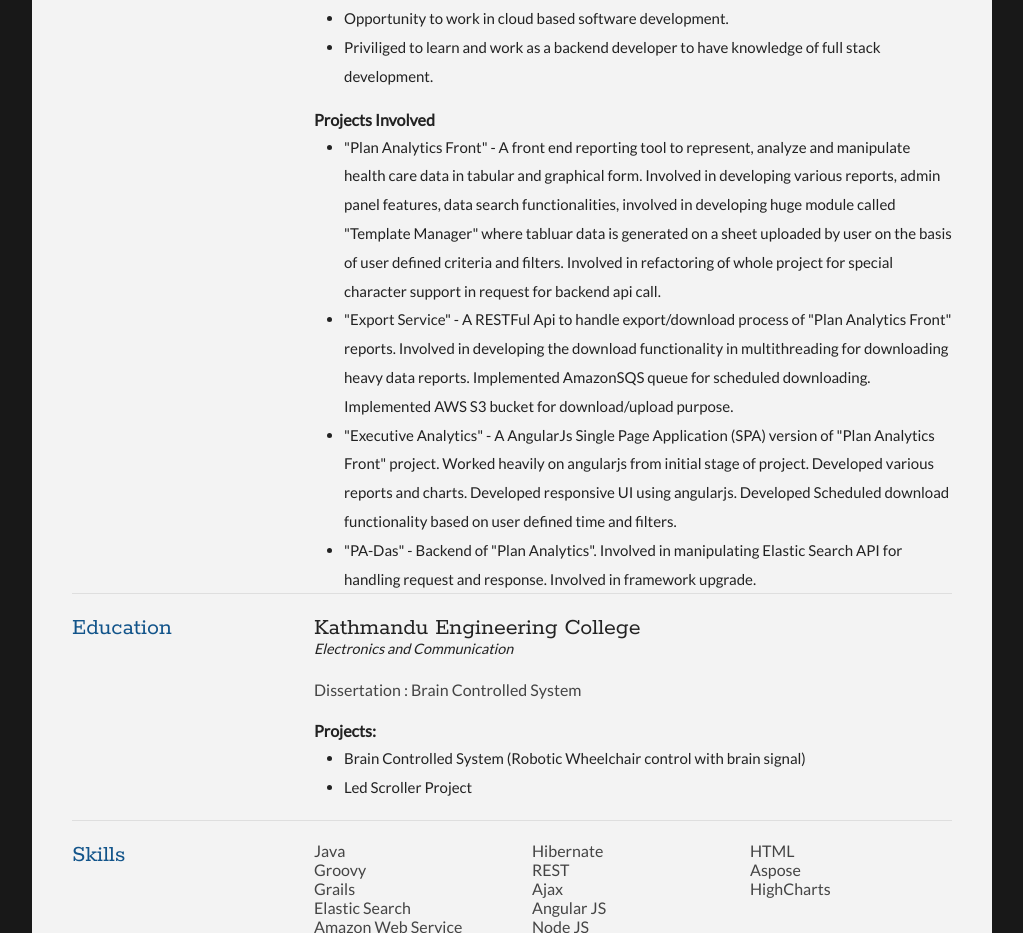
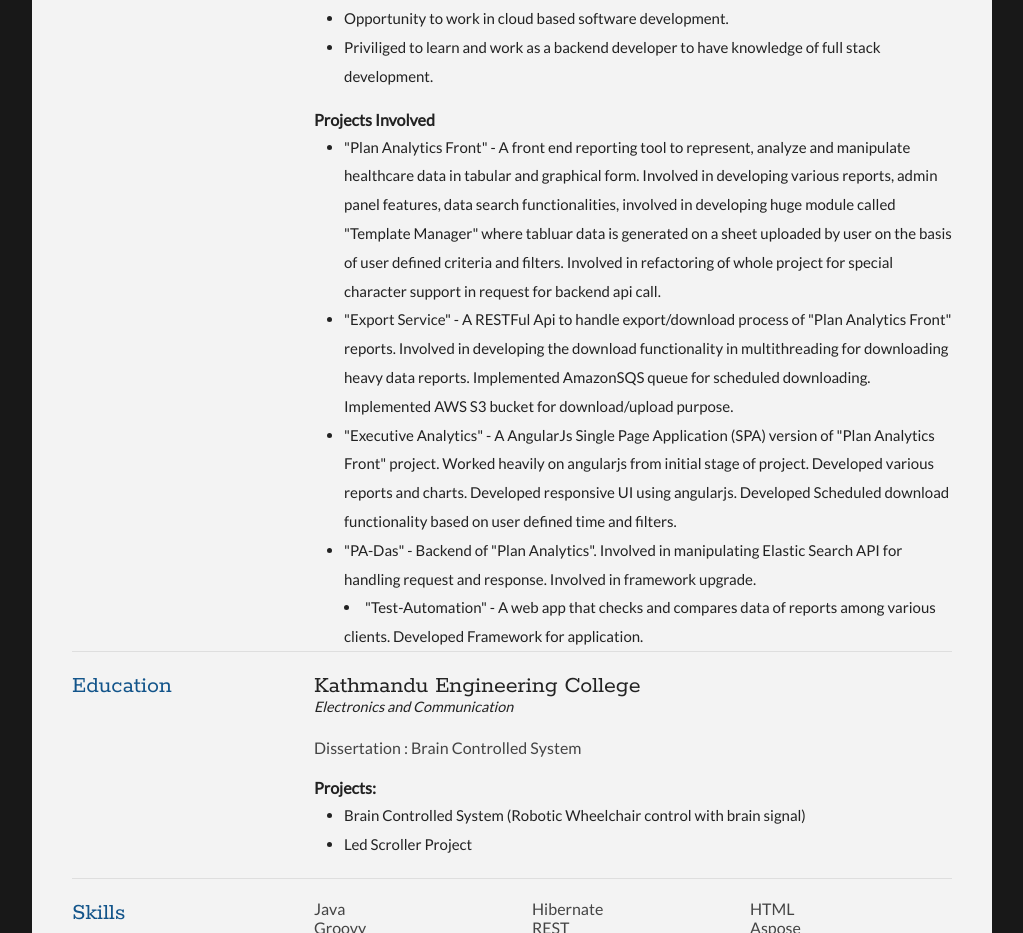
Before and after one commit to upretiprabin/upretiprabin.github.io, a plain HTML site: page index.html in a window 1280 px wide. Shown: the part 866-1799 px from the top of the page, without its empty margins (128-1151 px from the left). Drawn offline with Linux system fonts and the light colour scheme.

Commit message:
Update index.html

```diff
--- a/index.html
+++ b/index.html
@@ -134,7 +134,7 @@
 						<div class="response">
 							<div class="padL30T4">
 								<ul>
-									<li>"Plan Analytics Front" - A front end reporting tool to represent, analyze and manipulate health care data in tabular and graphical form.
+									<li>"Plan Analytics Front" - A front end reporting tool to represent, analyze and manipulate healthcare data in tabular and graphical form.
                                       Involved in developing various reports, admin panel features, data search functionalities, involved in developing huge module called "Template Manager" where tabluar data is generated on a sheet uploaded by user on the basis of user defined criteria and filters.
 										Involved in refactoring of whole project for special character support in request for backend api call.
 
@@ -149,6 +149,7 @@
 									</li>
 									<li>"PA-Das" - Backend of "Plan Analytics". Involved in manipulating Elastic Search API for handling request and response. Involved in framework upgrade.</li>
                               </ul>
+								<li>"Test-Automation" - A web app that checks and compares data of reports among various clients. Developed Framework for application.
                           </div>
   </div>
 </article>
```
